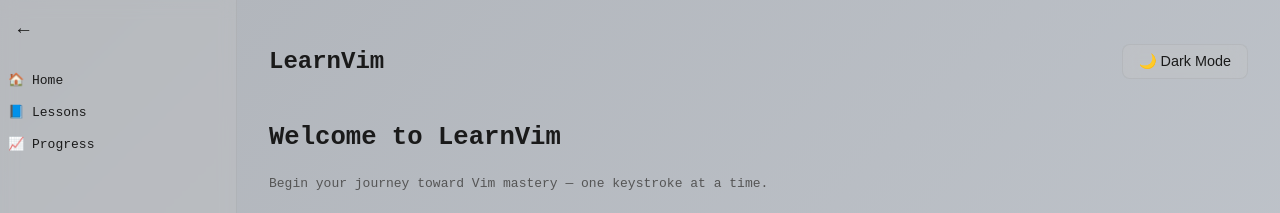
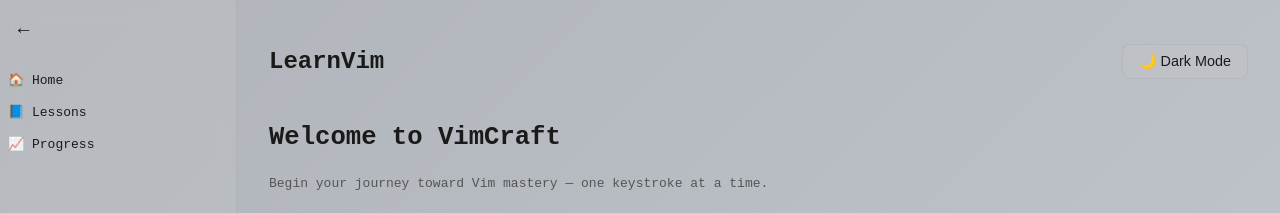
Before and after one commit to shaunaks-tech/learnvim, a Next.js app: page / in a window 1280 px wide. Shown: the top 213 px of the page. Built offline with nearby package versions, Linux system fonts and the light colour scheme.

Commit message:
Title Change

```diff
--- a/src/app/page.js
+++ b/src/app/page.js
@@ -37,7 +37,7 @@ export default function HomePage() {
 
   return (
     <div>
-      <h2 style={{ fontSize: '1.6rem', marginBottom: '1.5rem' }}>Welcome to LearnVim</h2>
+      <h2 style={{ fontSize: '1.6rem', marginBottom: '1.5rem' }}>Welcome to VimCraft</h2>
       <p style={{ marginBottom: '2rem', color: darkMode ? '#ccc' : '#555' }}>
         Begin your journey toward Vim mastery — one keystroke at a time.
       </p>
```
